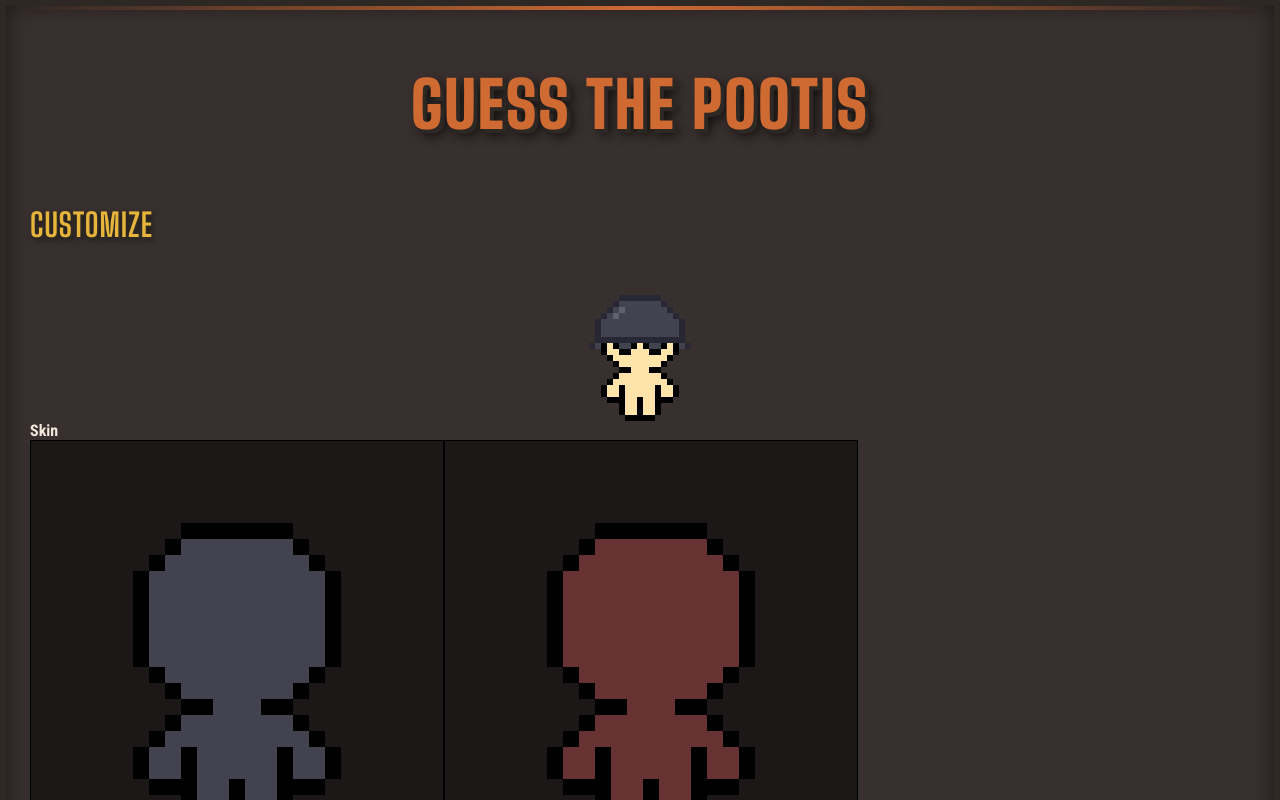
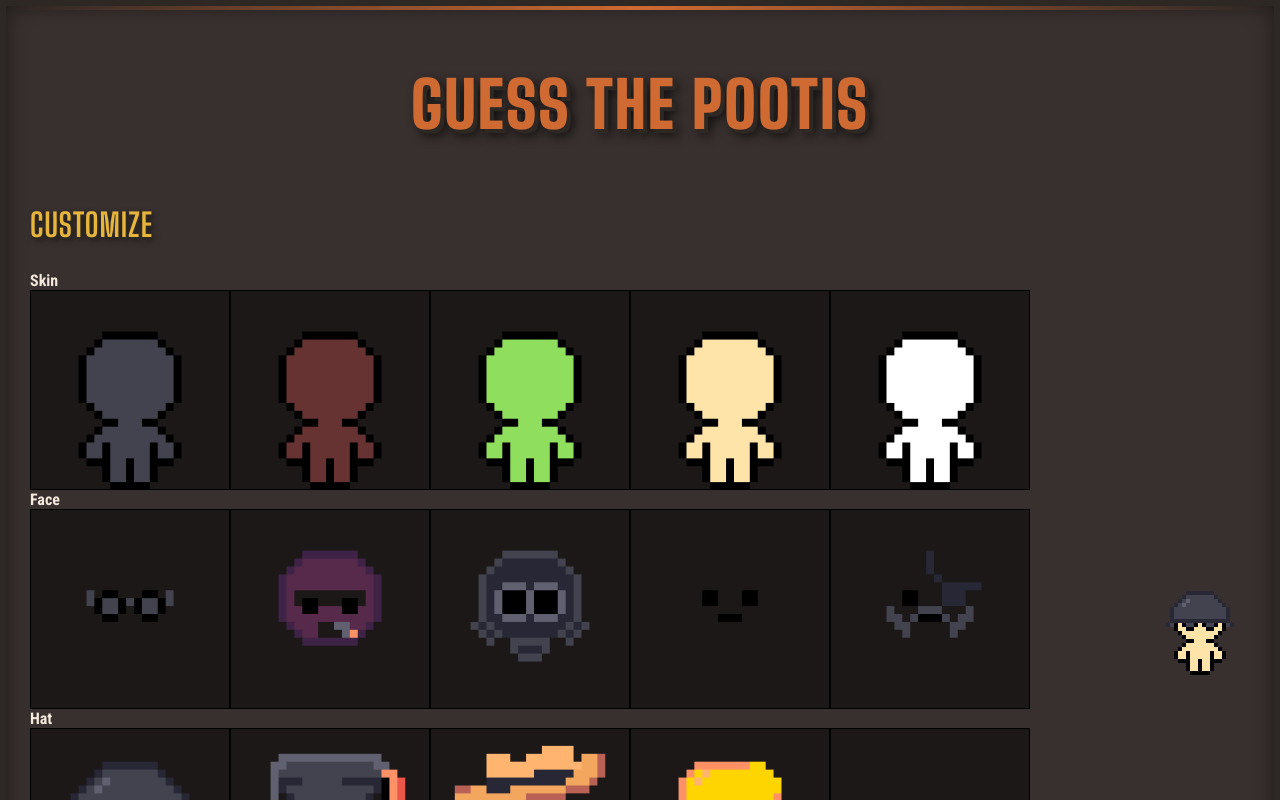
Before and after one commit to HOP2B/guess-the-pootis, a Next.js app: page / in a window 1280 px wide. Shown: the top 800 px of the page. Built offline with nearby package versions, Linux system fonts and the light colour scheme.

Commit message:
Reposition character preview next to selectors with matching height

```diff
--- a/components/CharacterPreview.tsx
+++ b/components/CharacterPreview.tsx
@@ -5,9 +5,13 @@ interface CharacterPreviewProps {
   face: string;
   hat: string;
   size?: number;
+  width?: number;
+  height?: number;
 }
 
-export default function CharacterPreview({ skin, face, hat, size = 120 }: CharacterPreviewProps) {
+export default function CharacterPreview({ skin, face, hat, size = 120, width, height }: CharacterPreviewProps) {
+  const actualWidth = width ?? size;
+  const actualHeight = height ?? size;
   const getSkinPath = (skin: string) => {
     if (skin.includes('.')) return `/character/look_skin/${skin}`;
     return `/character/look_skin/${skin}.${skin.includes('green') || skin.includes('white') ? 'png' : 'webp'}`;
@@ -17,29 +21,29 @@ export default function CharacterPreview({ skin, face, hat, size = 120 }: Charac
   const getHatPath = (hat: string) => `/character/look_hat/${hat}.webp`;
 
   return (
-    <div className="character-preview" style={{ width: size, height: size }}>
+    <div className="character-preview" style={{ width: actualWidth, height: actualHeight }}>
       <Image
         src={getSkinPath(skin)}
         alt="Character skin"
         className="character-layer"
-        width={size}
-        height={size}
+        width={actualWidth}
+        height={actualHeight}
         priority
       />
       <Image
         src={getFacePath(face)}
         alt="Character face"
         className="character-layer"
-        width={size}
-        height={size}
+        width={actualWidth}
+        height={actualHeight}
         priority
       />
       <Image
         src={getHatPath(hat)}
         alt="Character hat"
         className="character-layer"
-        width={size}
-        height={size}
+        width={actualWidth}
+        height={actualHeight}
         priority
       />
     </div>
--- a/components/MainMenu.tsx
+++ b/components/MainMenu.tsx
@@ -84,15 +84,8 @@ export default function MainMenu() {
           {/* Character Customization */}
           <div>
             <h2 className="tf2-subtitle text-xl mb-4">Customize</h2>
-            <div className="flex justify-center mb-6">
-              <CharacterPreview
-                skin={playerCustomization.skin}
-                face={playerCustomization.face}
-                hat={playerCustomization.hat}
-                size={150}
-              />
-            </div>
-
+            <div className="flex gap-1">
+              <div className="flex-1">
                 {/* Skin selector */}
                 <div className="mb-4">
                   <label className="block text-sm font-bold mb-2 text-tf2-yellow">Skin</label>
@@ -101,7 +94,7 @@ export default function MainMenu() {
                       <button
                         key={skin}
                         onClick={() => setPlayerCustomization({ skin })}
-                    className={`w-3 h-3 border-1 ${
+                        className={`w-[200px] h-[200px] flex justify-center relative border-1 ${
                           playerCustomization.skin === skin
                             ? 'border-tf2-orange'
                             : 'border-tf2-border'
@@ -111,7 +104,7 @@ export default function MainMenu() {
                         <img
                           src={`/character/look_skin/${skin}.${skin.includes('green') || skin.includes('white') ? 'png' : 'webp'}`}
                           alt={skin}
-                      className="w-full h-full object-contain"
+                          className="w-full h-full object-contain absolute"
                         />
                       </button>
                     ))}
@@ -126,7 +119,7 @@ export default function MainMenu() {
                       <button
                         key={face}
                         onClick={() => setPlayerCustomization({ face })}
-                    className={`w-3 h-3 border-1 ${
+                        className={`w-[200px] h-[200px] flex justify-center relative border-1 ${
                           playerCustomization.face === face
                             ? 'border-tf2-orange'
                             : 'border-tf2-border'
@@ -136,7 +129,7 @@ export default function MainMenu() {
                         <img
                           src={`/character/look_face/${face}.webp`}
                           alt={face}
-                      className="w-full h-full object-contain"
+                          className="w-full h-full object-contain absolute"
                         />
                       </button>
                     ))}
@@ -151,7 +144,7 @@ export default function MainMenu() {
                       <button
                         key={hat}
                         onClick={() => setPlayerCustomization({ hat })}
-                    className={`w-3 h-3 border-1 ${
+                        className={`w-[200px] h-[200px] flex justify-center relative border-1 ${
                           playerCustomization.hat === hat
                             ? 'border-tf2-orange'
                             : 'border-tf2-border'
@@ -161,10 +154,22 @@ export default function MainMenu() {
                         <img
                           src={`/character/look_hat/${hat}.webp`}
                           alt={hat}
-                      className="w-full h-full object-contain"
+                          className="w-full h-full object-contain absolute"
                         />
                       </button>
                     ))}
+                  </div>
+                </div>
+              </div>
+              <div className="flex-shrink-0">
+                <CharacterPreview
+                  key={`${playerCustomization.skin}-${playerCustomization.face}-${playerCustomization.hat}`}
+                  skin={playerCustomization.skin}
+                  face={playerCustomization.face}
+                  hat={playerCustomization.hat}
+                  width={100}
+                  height={708}
+                />
               </div>
             </div>
           </div>
```
Lines whose indentation alone changed are shown as unchanged.
